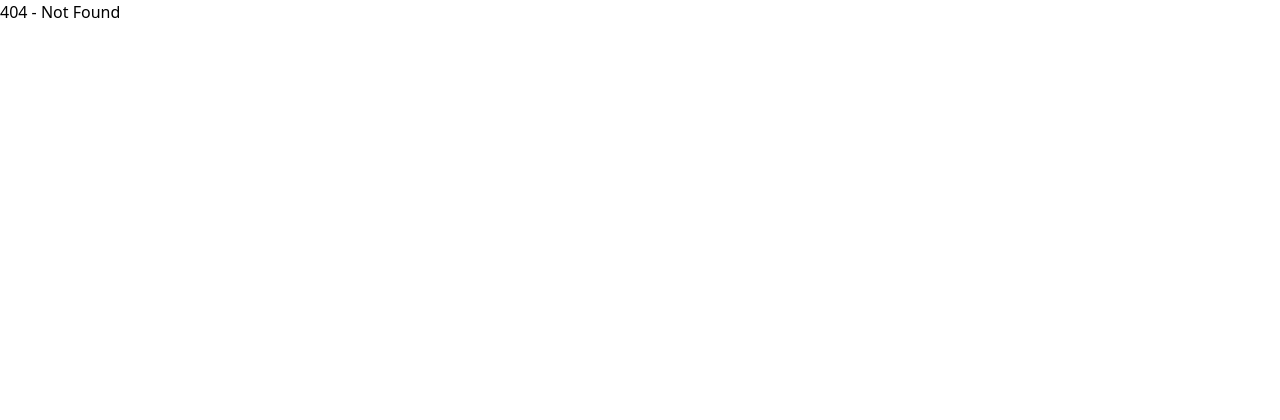
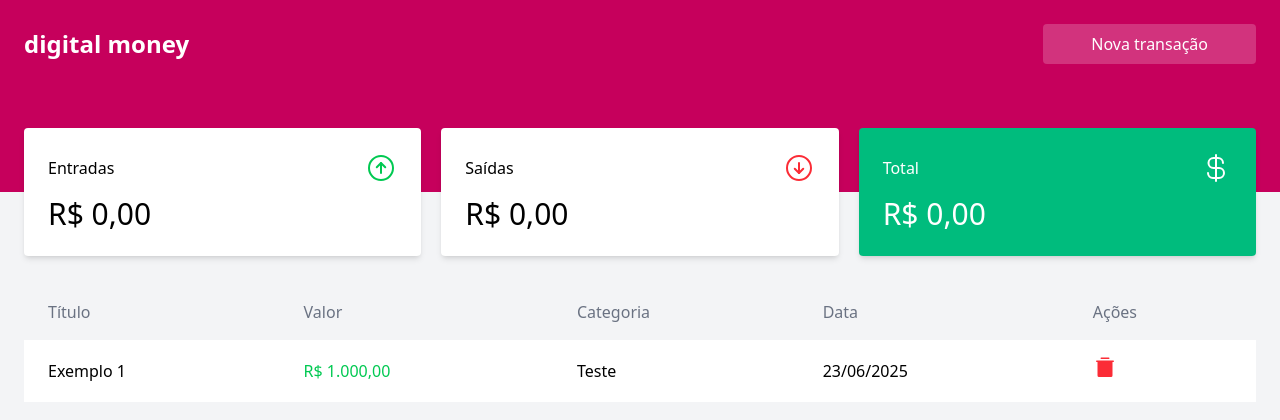
Before and after one commit to MFN1206/digital-money, a React (Vite) app: page /dashboard in a window 1280 px wide. Before the commit this address had no page. Shown: the top 420 px of the page. Built offline with nearby package versions, Linux system fonts and the light colour scheme.

Commit message:
init components

```diff
--- a/package.json
+++ b/package.json
@@ -10,6 +10,8 @@
     "preview": "vite preview"
   },
   "dependencies": {
+    "@headlessui/react": "^2.2.4",
+    "@heroicons/react": "^2.2.0",
     "@tailwindcss/vite": "^4.1.7",
     "phosphor-react": "^1.4.1",
     "react": "^19.1.0",
--- /dev/null
+++ b/src/components/Card/Card.jsx
@@ -0,0 +1,13 @@
+function Card({ title = "Entradas", icon, amount, bgColor, textColor }) {
+  return (
+    <div className={`rounded p-6 flex flex-col gap-2 shadow-md ${bgColor} ${textColor}`}>
+      <div className="flex justify-between items-center">
+        <span>{title}</span>
+        {icon}
+      </div>
+      <strong className="text-3xl font-medium mt-1">{amount}</strong>
+    </div>
+  );
+}
+
+export default Card;
--- /dev/null
+++ b/src/components/Modal/Modal.jsx
@@ -0,0 +1,86 @@
+"use client";
+
+import {
+  Dialog,
+  DialogBackdrop,
+  DialogPanel,
+} from "@headlessui/react";
+import { ArrowCircleDown, ArrowCircleUp } from "phosphor-react";
+
+export default function Modal({ open, setOpen }) {
+
+  return (
+    <div>
+      <Dialog open={open} onClose={setOpen} className="relative z-10">
+        <DialogBackdrop
+          transition
+          className="fixed inset-0 bg-gray-500/75 transition-opacity data-closed:opacity-0 data-enter:duration-300 data-enter:ease-out data-leave:duration-200 data-leave:ease-in"
+        />
+
+        <div className="fixed inset-0 z-10 w-screen overflow-y-auto">
+          <div className="flex min-h-full items-end justify-center p-4 text-center sm:items-center sm:p-0">
+            <DialogPanel
+              transition
+              className="relative transform overflow-hidden rounded-lg bg-white text-left shadow-xl transition-all data-closed:translate-y-4 data-closed:opacity-0 data-enter:duration-300 data-enter:ease-out data-leave:duration-200 data-leave:ease-in sm:my-8 sm:w-full sm:max-w-lg data-closed:sm:translate-y-0 data-closed:sm:scale-95"
+            >
+              <div className="bg-white px-4 pt-5 pb-4 sm:p-6 sm:pb-4">
+                <div className="sm:flex sm:items-start">
+                  <div className="mt-3 text-center sm:mt-0 sm:text-left w-full">
+                    <h1 className="text-2xl font-bold text-gray-900 mb-5">
+                      Cadastrar transação
+                    </h1>
+                    <div className="mt-2 w-full space-y-5">
+                      <input
+                        className="w-full h-[50px] bg-gray-200 placeholder:text-slate-400 text-slate-700 text-sm border border-slate-200 rounded-md px-4 py-2 transition duration-300 ease focus:outline-none focus:border-slate-400 hover:border-slate-300 shadow-sm focus:shadow"
+                        placeholder="Titulo"
+                      />
+                      <input
+                        className="w-full h-[50px] bg-gray-200 placeholder:text-slate-400 text-slate-700 text-sm border border-slate-200 rounded-md px-4 py-2 transition duration-300 ease focus:outline-none focus:border-slate-400 hover:border-slate-300 shadow-sm focus:shadow"
+                        placeholder="Preço"
+                      />
+                      <div className="flex justify-between">
+                        <button
+                          className="px-4 py-2 cursor-pointer w-[49%] h-[50px] flex gap-4 items-center justify-center transition ease-in-out duration-150 bg-emerald-100 hover:bg-emerald-200}"
+                        >
+                          <ArrowCircleUp
+                            size={20}
+                            className="text-emerald-500 font-bold"
+                          />
+                          Entrada
+                        </button>
+
+                        <button
+                          className="px-4 py-2 cursor-pointer w-[49%] h-[50px] flex gap-4 items-center justify-center transition ease-in-out duration-150 bg-red-100 hover:bg-red-200"
+                        >
+                          <ArrowCircleDown
+                            size={20}
+                            className="text-red-500 font-bold"
+                          />{" "}
+                          Saida
+                        </button>
+                      </div>
+                      <div className="w-full">
+                        <input
+                          className="w-full h-[50px] bg-gray-200 placeholder:text-slate-400 text-slate-700 text-sm border border-slate-200 rounded-md px-4 py-2 transition duration-300 ease focus:outline-none focus:border-slate-400 hover:border-slate-300 shadow-sm focus:shadow"
+                          placeholder="Categoria"
+                        />
+                      </div>
+                    </div>
+                    <div className="bg-white w-full flex items-center justify-center sm:flex sm:flex-row-reverse mt-5">
+                      <button
+                        type="button"
+                        className="w-full h-[50px] items-center justify-center rounded-md bg-emerald-600 px-3 py-2 text-sm font-semibold text-white shadow-xs hover:bg-emerald-500 cursor-pointer"
+                      >
+                        Cadastrar
+                      </button>
+                    </div>
+                  </div>
+                </div>
+              </div>
+            </DialogPanel>
+          </div>
+        </div>
+      </Dialog>
+    </div>
+  );
+}
--- a/src/main.jsx
+++ b/src/main.jsx
@@ -3,12 +3,14 @@ import { createRoot } from 'react-dom/client'
 import './index.css'
 import LoginPage from './pages/LoginPage.jsx'
 import { BrowserRouter, Route, Routes } from "react-router";
+import DashboardPage from './pages/DashboardPage.jsx';
 
 createRoot(document.getElementById('root')).render(
   <StrictMode>
     <BrowserRouter>
       <Routes>
         <Route path='/' element={<LoginPage />} />
+        <Route path='/dashboard' element={<DashboardPage />} index />
         <Route path='*' element={<h1>404 - Not Found</h1>} />
       </Routes>
     </BrowserRouter>
--- /dev/null
+++ b/src/pages/DashboardPage.jsx
@@ -0,0 +1,79 @@
+import {
+  ArrowCircleDown,
+  ArrowCircleUp,
+  CurrencyDollar,
+  TrashSimple,
+} from "phosphor-react";
+import Modal from "../components/Modal/Modal";
+import { useState } from "react";
+import Card from "../components/Card/Card";
+
+function DashbordPage() {
+  const [open, setOpen] = useState(false);
+
+  return (
+    <div className="min-h-screen flex flex-col bg-gray-100">
+      <header className="w-full bg-pink-700 py-6 pb-32 md:px-6">
+        <div className="container mx-auto flex justify-between items-center">
+          <h1 className="text-white text-xl md:text-2xl font-bold">
+            digital money
+          </h1>
+          <button
+            onClick={() => setOpen(true)}
+            className="bg-white/20 px-12 rounded py-2 hover:bg-white/30 text-white border-0 cursor-pointer"
+          >
+            Nova transação
+          </button>
+        </div>
+      </header>
+      <main className="flex-1 container mx-auto py-8 md:px-6">
+        <div className="grid grid-cols-1 md:grid-cols-3 gap-5 -mt-24">
+          <Card title="Entradas" icon={<ArrowCircleUp className="text-green-500" size={32} />} amount="R$ 0,00" bgColor="bg-white" />
+
+          <Card title="Saídas" icon={<ArrowCircleDown className="text-red-500" size={32} />} amount="R$ 0,00" bgColor="bg-white" />
+
+          <Card title="Total" icon={<CurrencyDollar size={32} />} amount="R$ 0,00"  bgColor="bg-emerald-500" textColor="text-white" />
+
+        </div>
+
+        <div className="overflow-x-auto mt-8">
+          {/* Tabelas */}
+          <table className="w-full">
+            <thead>
+              <tr className="text-left text-gray-500">
+                <th className="px-6 py-3 pb-4 font-medium">Título</th>
+                <th className="px-6 py-3 pb-4 font-medium">Valor</th>
+                <th className="px-6 py-3 pb-4 font-medium">Categoria</th>
+                <th className="px-6 py-3 pb-4 font-medium">Data</th>
+                <th className="px-6 py-3 pb-4 font-medium">Ações</th>
+              </tr>
+            </thead>
+            <tbody className="divide-y divide-gray-100">
+              <tr className="hover:bg-gray-50 bg-white">
+                <td className="px-6 py-4">Exemplo 1</td>
+                <td className="px-6 py-4 text-green-500 font-medium">
+                  R$ 1.000,00
+                </td>
+                <td className="px-6 py-4">Teste</td>
+                <td className="px-6 py-4">23/06/2025</td>
+                <td className="px-6 py-4">
+                  <button className="text-blue-500 hover:text-blue-700">
+                    <TrashSimple
+                      size={24}
+                      weight="fill"
+                      className="text-red-500"
+                    />
+                  </button>
+                </td>
+              </tr>
+            </tbody>
+          </table>
+        </div>
+      </main>
+
+      <Modal open={open} setOpen={setOpen} />
+    </div>
+  );
+}
+
+export default DashbordPage;
```
Also changed, not shown: 1 other file (tests, documents, lock files or other folders).
